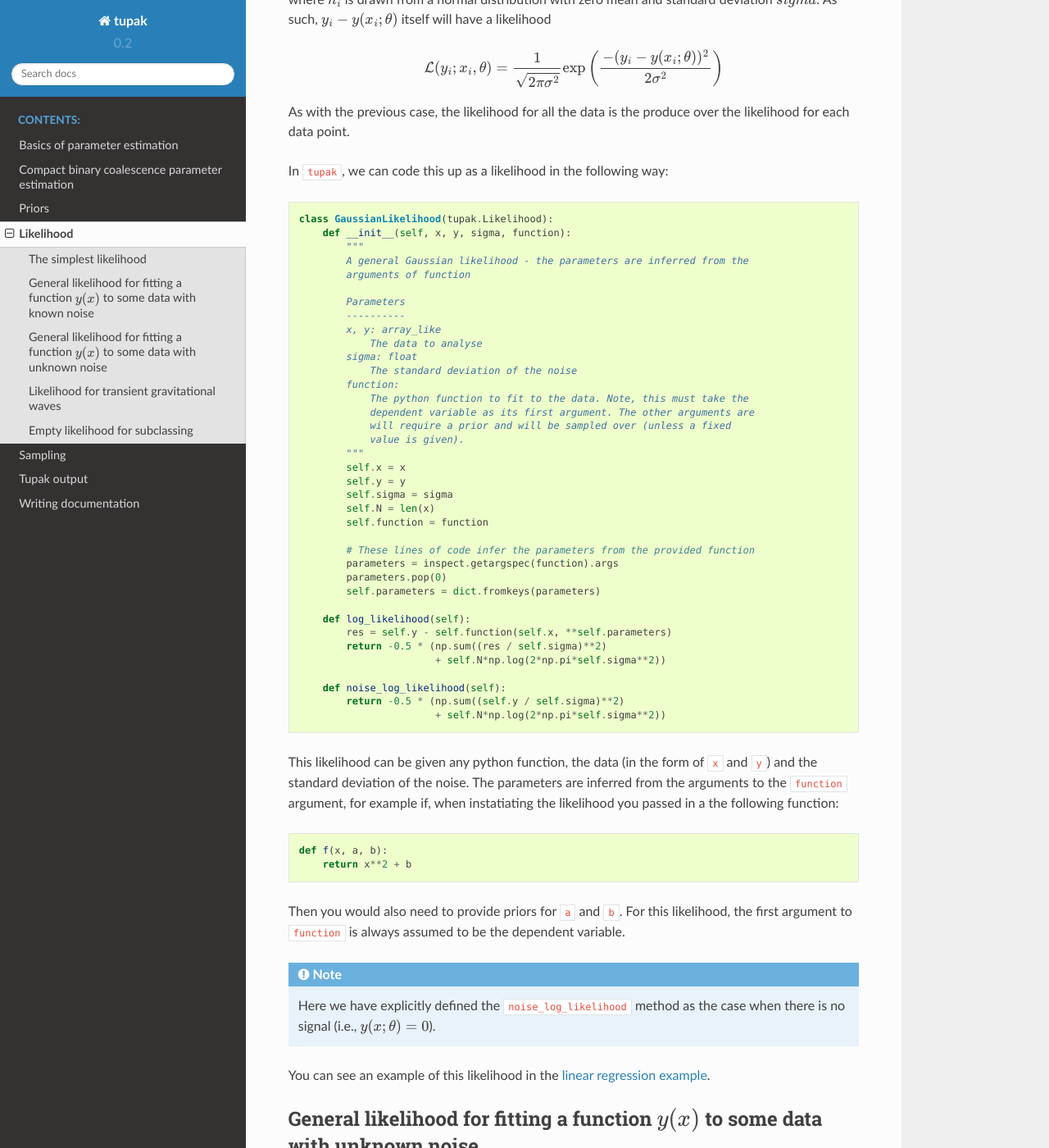
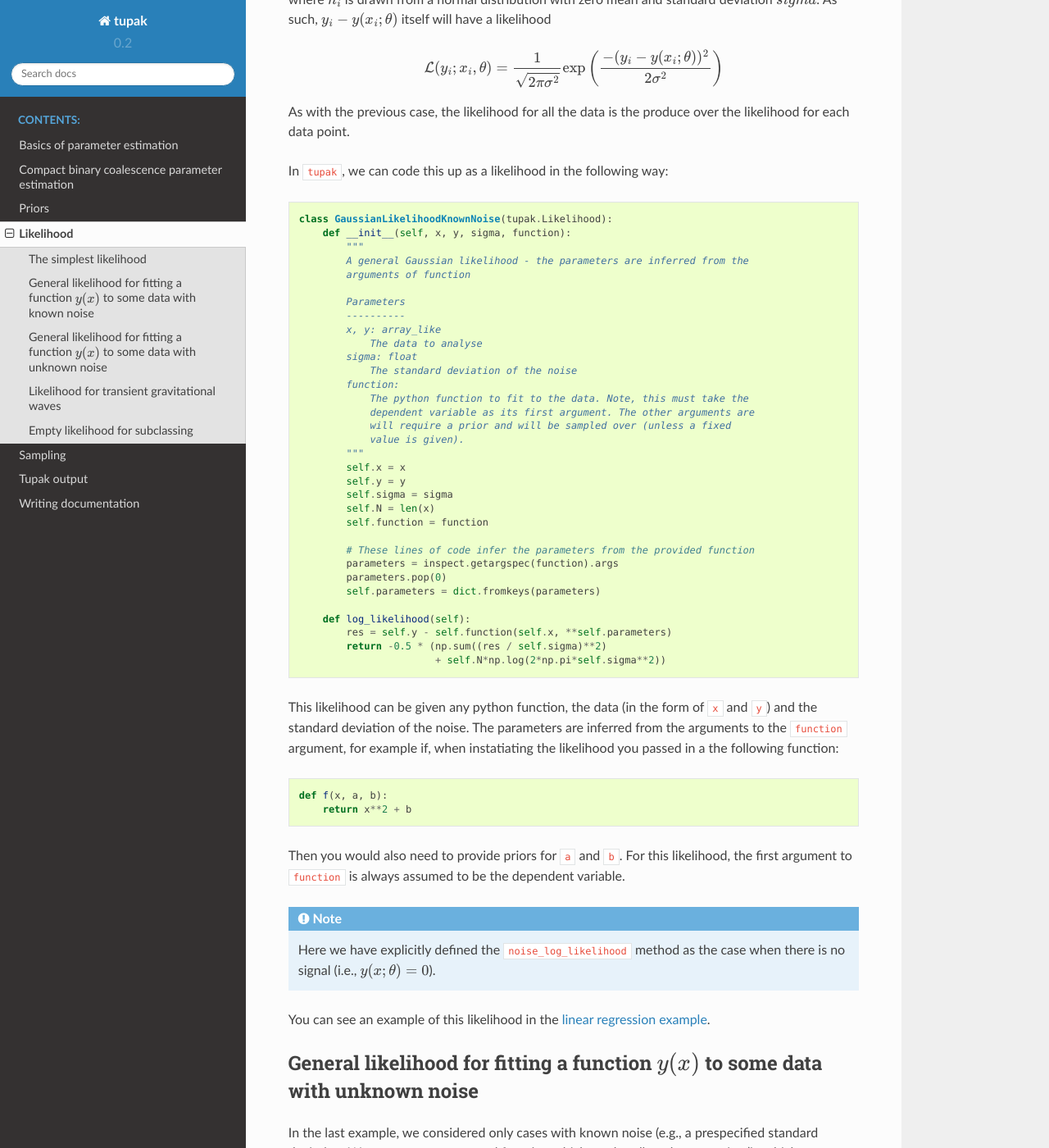
Before and after one commit to bilby-dev/bilby, a Sphinx documentation site: the page built from docs/likelihood.txt, in a window 1280 px wide and 1400 px high, scrolled down 1679 px. Shown: the whole window at 82% size. Built offline with Sphinx 7.4.7 and the Read the Docs theme 2.0.0, drawn with Linux system fonts in a browser that asks for light colours; some of the changed text lies outside the part shown.

Commit message:
Fix bug in likelihood docs and examples
Previously I was setting the noise_log_likelihood to nan in a confusing
way. This removes that and also renames all the liklihoods for clarity.

```diff
--- a/docs/likelihood.txt
+++ b/docs/likelihood.txt
@@ -36,7 +36,7 @@
 In practise, we implement the log-likelihood to avoid numerical overflow
 errors. To code this up in :code:`tupak`, we would write a class like this::
 
-   class GaussianLikelihood(tupak.Likelihood):
+   class SimpleGaussianLikelihood(tupak.Likelihood):
        def __init__(self, data):
            """
            A very simple Gaussian likelihood
@@ -105,7 +105,7 @@
 
 In :code:`tupak`, we can code this up as a likelihood in the following way::
 
-   class GaussianLikelihood(tupak.Likelihood):
+   class GaussianLikelihoodKnownNoise(tupak.Likelihood):
        def __init__(self, x, y, sigma, function):
            """
            A general Gaussian likelihood - the parameters are inferred from the
@@ -137,10 +137,6 @@
        def log_likelihood(self):
            res = self.y - self.function(self.x, **self.parameters)
            return -0.5 * (np.sum((res / self.sigma)**2)
-                          + self.N*np.log(2*np.pi*self.sigma**2))
-
-       def noise_log_likelihood(self):
-           return -0.5 * (np.sum((self.y / self.sigma)**2)
                           + self.N*np.log(2*np.pi*self.sigma**2))
 
 
@@ -214,11 +210,6 @@
            return -0.5 * (np.sum((res / sigma)**2)
                           + self.N*np.log(2*np.pi*sigma**2))
 
-       def noise_log_likelihood(self):
-           return np.nan
-           sigma = self.parameters['sigma']
-           return -0.5 * (np.sum((self.y / sigma)**2)
-                          + self.N*np.log(2*np.pi*sigma**2))
 
 An example using this likelihood can be found `on this page <https://git.ligo.org/Monash/tupak/blob/master/examples/other_examples/linear_regression_unknown_noise.py>`_.
 
```
Also changed, not shown: 3 other files.
